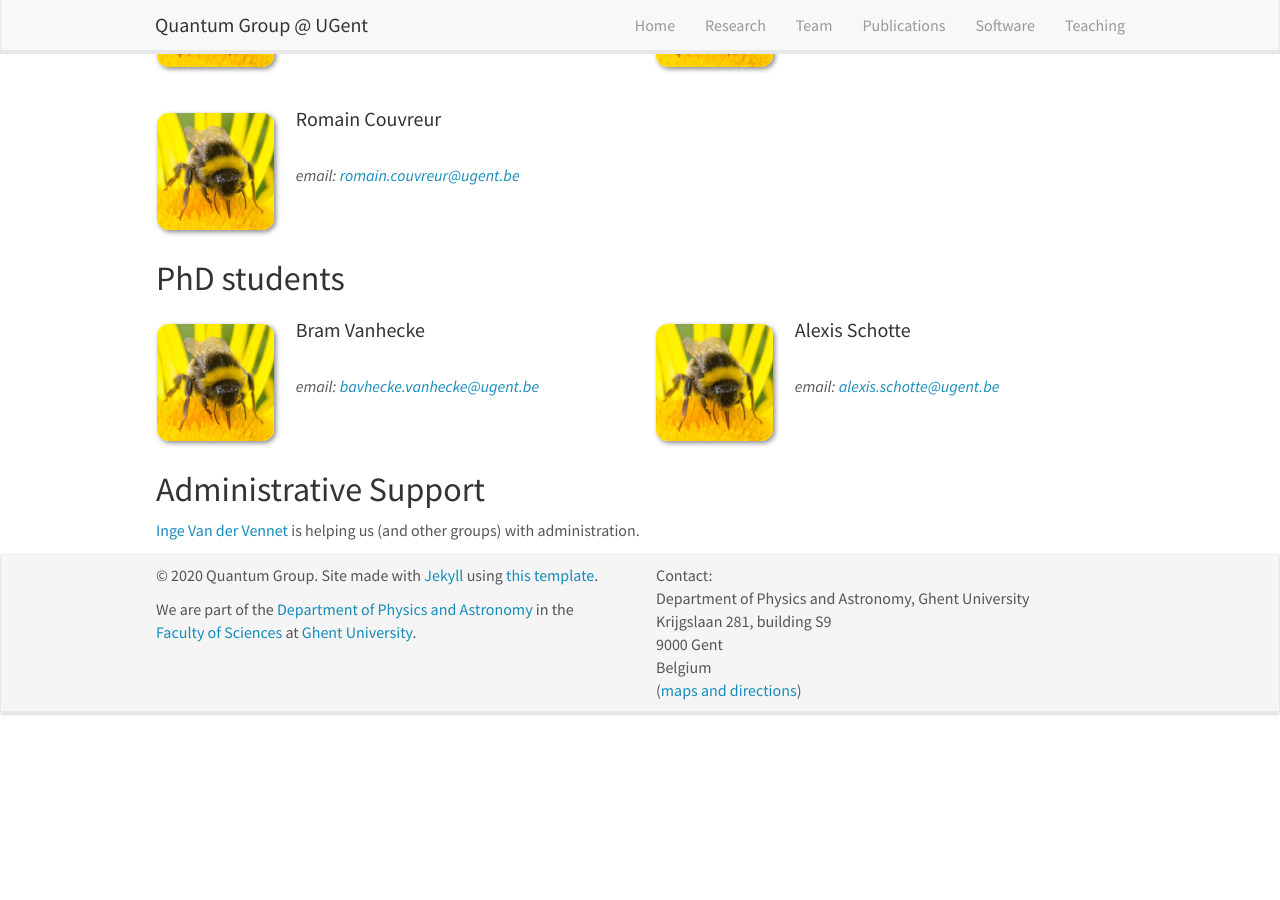
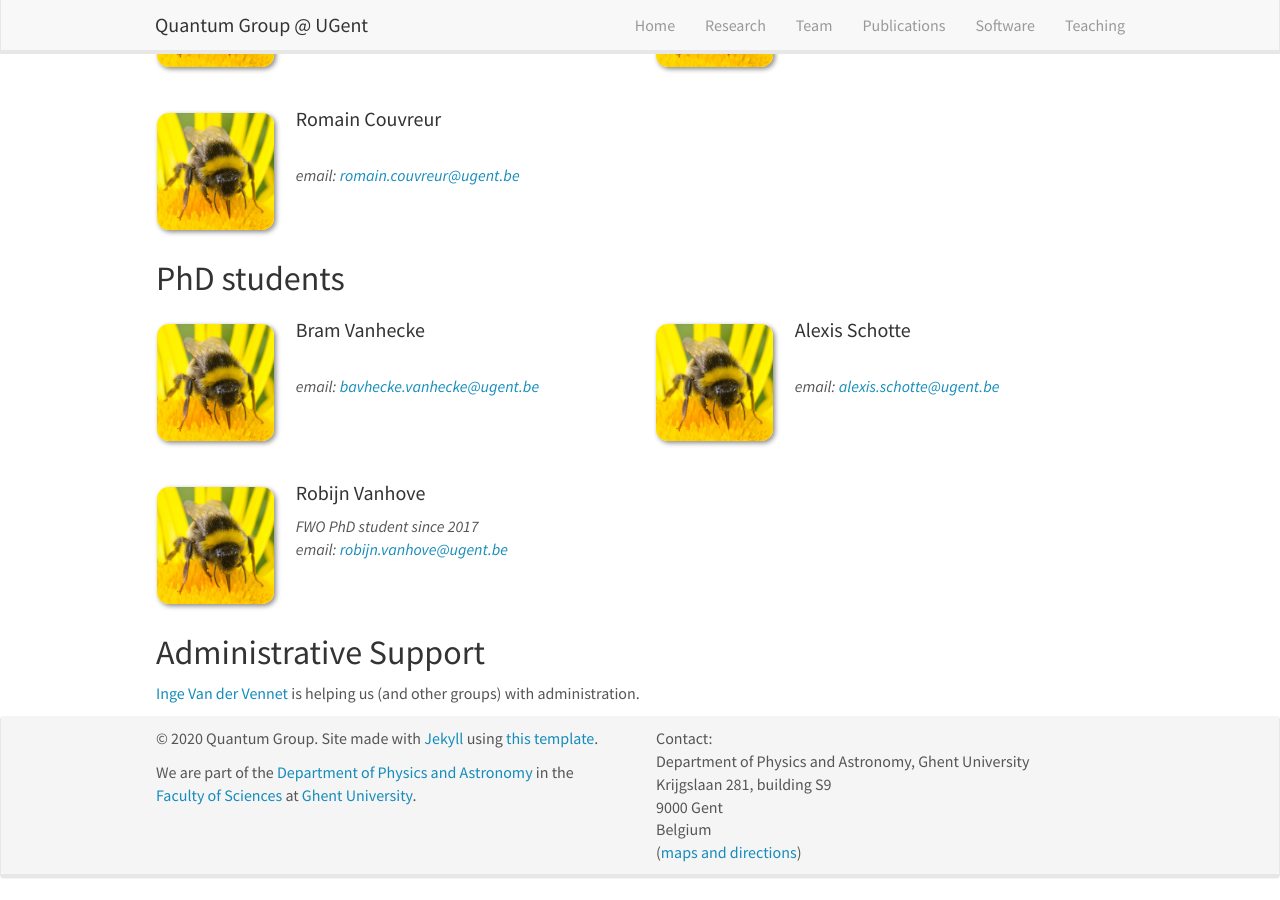
Before and after one commit to quantumghent/quantumghent.github.io, a Jekyll site: the page built from _pages/team.md, in a window 1280 px wide and 900 px high, scrolled down 916 px. Built offline with Jekyll 4.4.1, drawn with Linux system fonts in a browser that asks for light colours; nearby versions of some CDN libraries; before the commit the page ends 1653 px from its top, so only the background shows below that.

Commit message:
add robijn

```diff
--- a/_data/phds.yml
+++ b/_data/phds.yml
@@ -15,3 +15,8 @@
 - name: Alexis Schotte
   photo: bb.jpg
   email: alexis.schotte@ugent.be
+
+- name: Robijn Vanhove
+  photo: bb.jpg
+  info: FWO PhD student since 2017
+  email: robijn.vanhove@ugent.be
```
